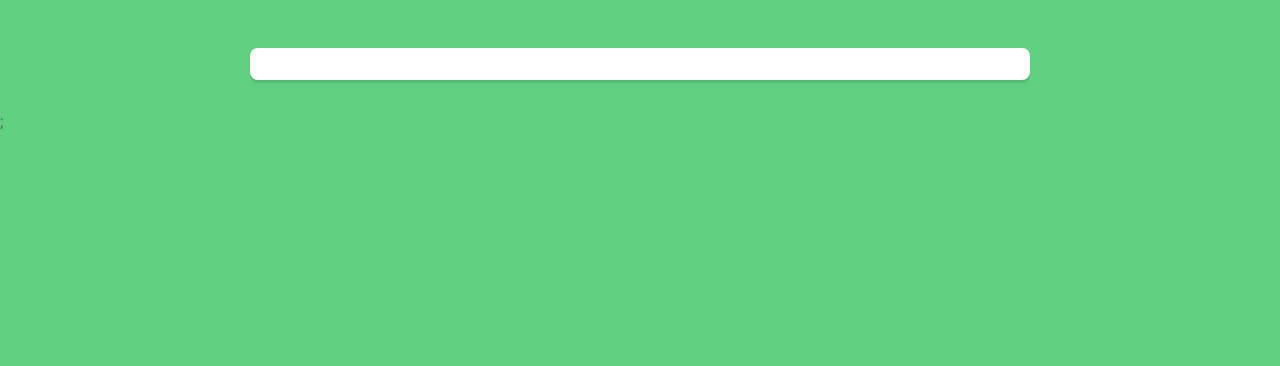
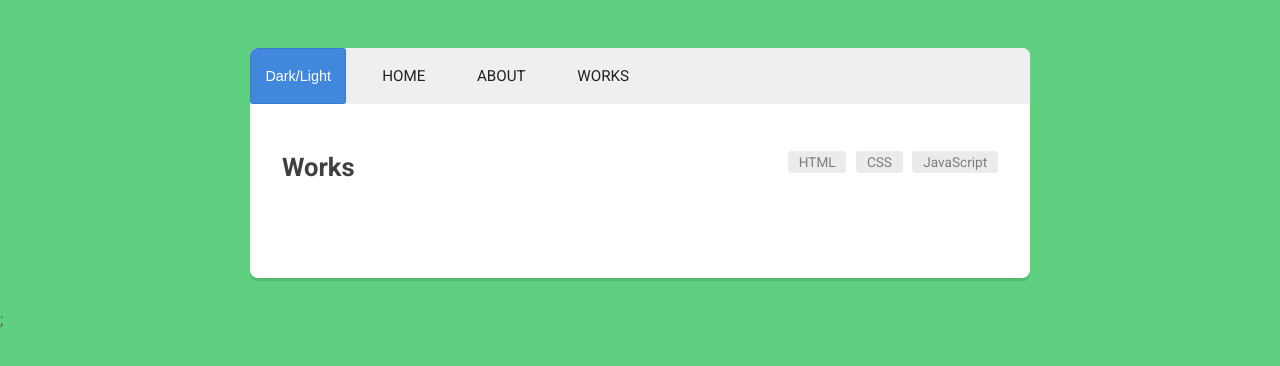
Before and after one commit to Janainaf/agence, a React (Create React App) app in the folder webagence/: page /works in a window 1280 px wide. Shown: the top 366 px of the page. Built offline with nearby package versions, Linux system fonts and the light colour scheme.

Commit message:
adding header

```diff
--- a/webagence/src/components/App.js
+++ b/webagence/src/components/App.js
@@ -1,13 +1,19 @@
 import React from "react";
 import { BrowserRouter, Route } from "react-router-dom";
+
+import Header from "./Header";
 import Home from "./Home";
 import About from "./About";
+import Works from "./Work";
 
 const App = () => (
   <BrowserRouter>
     <div className="container">
+      <Header />
+
       <Route exact path="/" component={Home} />
       <Route path="/about" component={About} />
+      <Route path="/works" component={Works} />
     </div>
     ;
   </BrowserRouter>
--- a/webagence/src/components/Header.js
+++ b/webagence/src/components/Header.js
@@ -2,9 +2,8 @@ import React from "react";
 
 const Header = () => (
   <header>
-    <span className="icn-logo">
-      <i className="material-icons">code</i>
-    </span>
+    <button>Dark/Light</button>
+
     <ul className="main-nav">
       <li>
         <a href="#">Home</a>
@@ -15,9 +14,6 @@ const Header = () => (
       <li>
         <a href="#">Works</a>
       </li>
-      <li>
-        <button>Dark/Light</button>
-      </li>
     </ul>
   </header>
 );
--- a/webagence/src/components/Work.js
+++ b/webagence/src/components/Work.js
@@ -0,0 +1,24 @@
+import React from "react";
+
+const Works = () => (
+  <div className="main-content work">
+    <div className="work-header group">
+      <h2>Works </h2>
+      <ul className="work-nav">
+        <li>
+          <a href="/works/html">HTML</a>
+        </li>
+        <li>
+          <a href="/works/css">CSS</a>
+        </li>
+        <li>
+          <a href="/works/javascript">JavaScript</a>
+        </li>
+      </ul>
+    </div>
+
+    {/* Write routes here... */}
+  </div>
+);
+
+export default Works;
--- a/webagence/src/css/index.css
+++ b/webagence/src/css/index.css
@@ -90,13 +90,13 @@ header {
   display: table;
   clear: both;
 }
-.course {
+.work {
   margin-bottom: 1em;
 }
 
 /* IMAGES -------- */
 
-.course-img {
+.work-img {
   width: 70px;
 }
 .teacher-img {
@@ -126,13 +126,13 @@ header {
 
 /* WORKS NAV -------- */
 
-.course-nav li {
+.work-nav li {
   display: inline-block;
 }
-.course-nav li + li {
+.work-nav li + li {
   margin-left: 0.6em;
 }
-.course-nav a {
+.work-nav a {
   font-size: 0.85em;
   color: #7d7d7d;
   padding: 0.2em 0.8em;
@@ -140,8 +140,8 @@ header {
   background: #eaebeb;
   transition: 0.2s;
 }
-.course-nav a:hover,
-.course-nav a.active {
+.work-nav a:hover,
+.work-nav a.active {
   color: #fff;
   background: #39add1;
 }
@@ -186,10 +186,10 @@ header {
   .main-nav a:hover {
     border-color: rgba(0, 0, 0, 0.1);
   }
-  .courses h2 {
+  .work h2 {
     margin-bottom: 0;
   }
-  .course-nav {
+  .work-nav {
     display: block;
     margin: 1.5em 0 3.2em;
   }
@@ -249,10 +249,10 @@ header {
   }
 
   /* WORKS NAV -------- */
-  .course-nav {
+  .work-nav {
     float: right;
   }
-  .courses h2 {
+  .work h2 {
     float: left;
   }
 }
```
